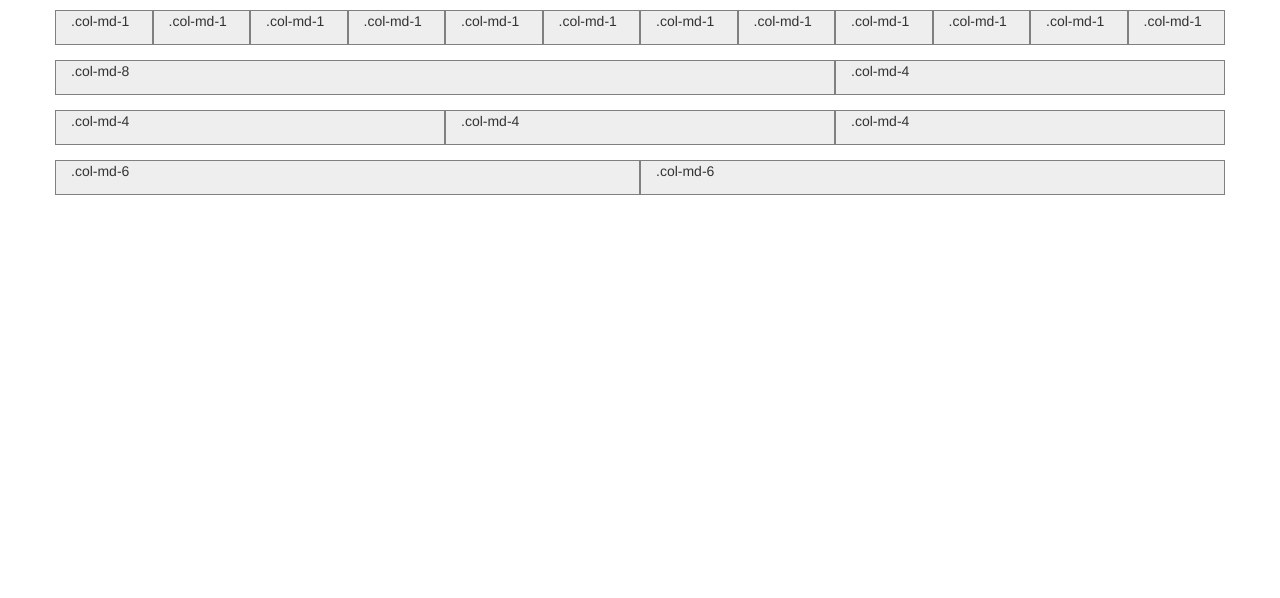
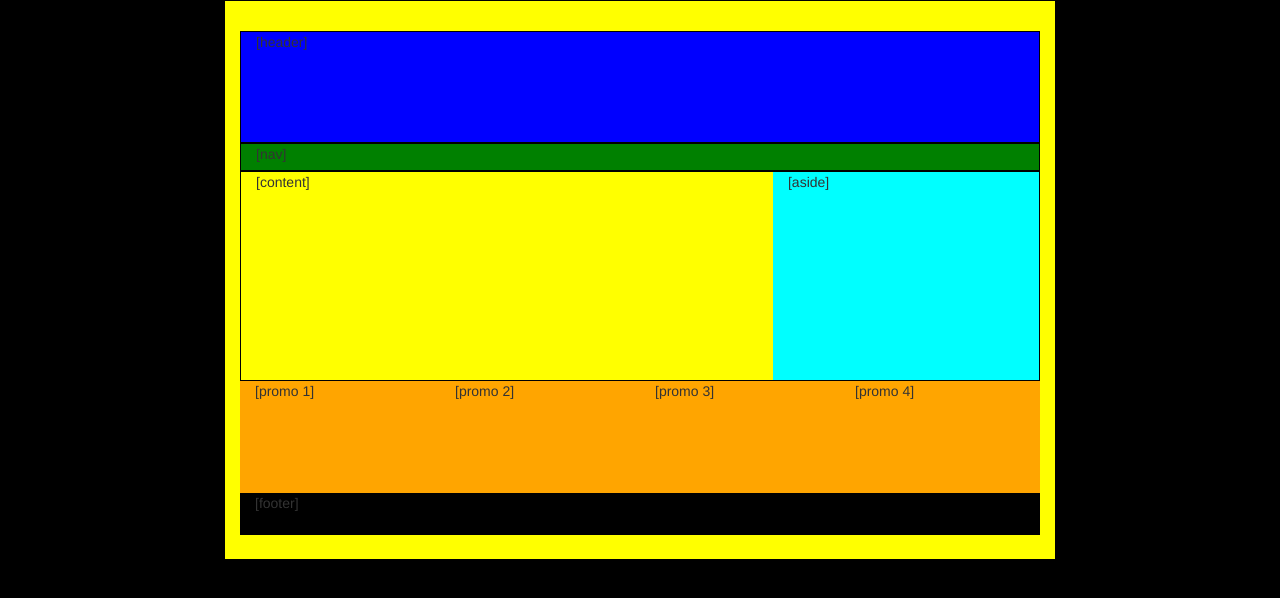
Before and after one commit to navarromgn/grid-system, a plain HTML site: page index.html in a window 1280 px wide. Drawn offline with nearby package versions, Linux system fonts and the light colour scheme.

Commit message:
added a branch

```diff
--- a/css/styles.css
+++ b/css/styles.css
@@ -1,6 +1,52 @@
-.col {
-    background-color: #eeeeee;
-    border: 1px solid gray;
-    height: 2.5em;
-    margin: 10px 0px 5px 0px;
+body {
+    background-color: black;
 }
+
+.container {
+    height: 40em;
+    width: 65%;
+    background-color: rgb(255, 255, 0);
+    border: solid 1px black;
+}
+
+.row1{
+    background-color: rgb(0, 0, 255);
+    height: 8em;
+    width: 100%;
+    border: solid 1px black;
+    margin-top: 30px;
+}
+
+.row2 {
+    background: rgb(0, 128, 0);
+    height: 2em;
+    width: 100%;
+    border: solid 1px black;
+}
+
+.row3 {
+    /* background-color: rgb(255, 0, 0); */
+    height: 15em;
+    border: solid 1px black;
+}
+
+.col8 {
+    background-color: rgb(255, 0, 0);
+    height: 100%;
+}
+
+.col4 {
+    background-color: rgb(0, 255, 255);
+    height: 100%;
+}
+
+.row4 {
+    height: 8em;
+    width: 100%;
+    background-color: rgb(255, 165, 0);
+}
+
+.row5 {
+    height: 3em;
+    background-color: black;
+}
--- a/index.html
+++ b/index.html
@@ -14,32 +14,24 @@
 </head>
 <body>
     <div class="container">
-        <div class="row">
-            <div class="col col-md-1">.col-md-1</div>
-            <div class="col col-md-1">.col-md-1</div>
-            <div class="col col-md-1">.col-md-1</div>
-            <div class="col col-md-1">.col-md-1</div>
-            <div class="col col-md-1">.col-md-1</div>
-            <div class="col col-md-1">.col-md-1</div>
-            <div class="col col-md-1">.col-md-1</div>
-            <div class="col col-md-1">.col-md-1</div>
-            <div class="col col-md-1">.col-md-1</div>
-            <div class="col col-md-1">.col-md-1</div>
-            <div class="col col-md-1">.col-md-1</div>
-            <div class="col col-md-1">.col-md-1</div>
+        <div class="row1">
+            <div class="col1 col-md-12">[header]</div>
         </div>
-        <div class="row">
-            <div class="col col-md-8">.col-md-8</div>
-            <div class="col col-md-4">.col-md-4</div>
+        <div class="row2">
+            <div class="col2 col-md-12">[nav]</div>
         </div>
-        <div class="row">
-            <div class="col col-md-4">.col-md-4</div>
-            <div class="col col-md-4">.col-md-4</div>
-            <div class="col col-md-4">.col-md-4</div>
+        <div class="row3">
+            <div class="col3 col-md-8">[content]</div>
+            <div class="col4 col-md-4">[aside]</div>
         </div>
-        <div class="row">
-            <div class="col col-md-6">.col-md-6</div>
-            <div class="col col-md-6">.col-md-6</div>
+        <div class="row4">
+            <div class="col5 col-md-3">[promo 1]</div>
+            <div class="col5 col-md-3">[promo 2]</div>
+            <div class="col5 col-md-3">[promo 3]</div>
+            <div class="col5 col-md-3">[promo 4]</div>
+        </div>
+        <div class="row5">
+            <div class="col6 col-row5 col-md-12">[footer]</div>
         </div>
     </div>
 
```
